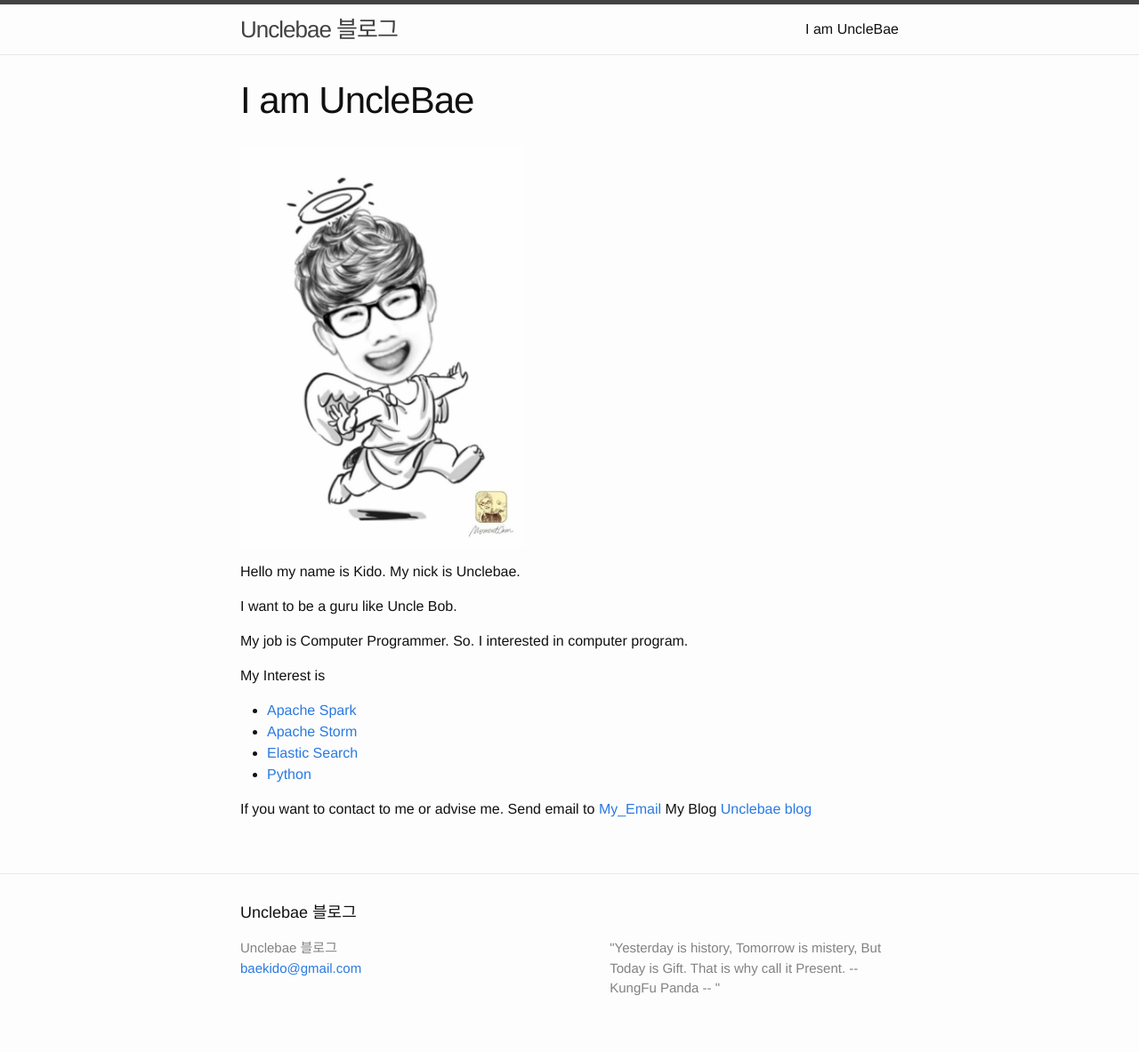
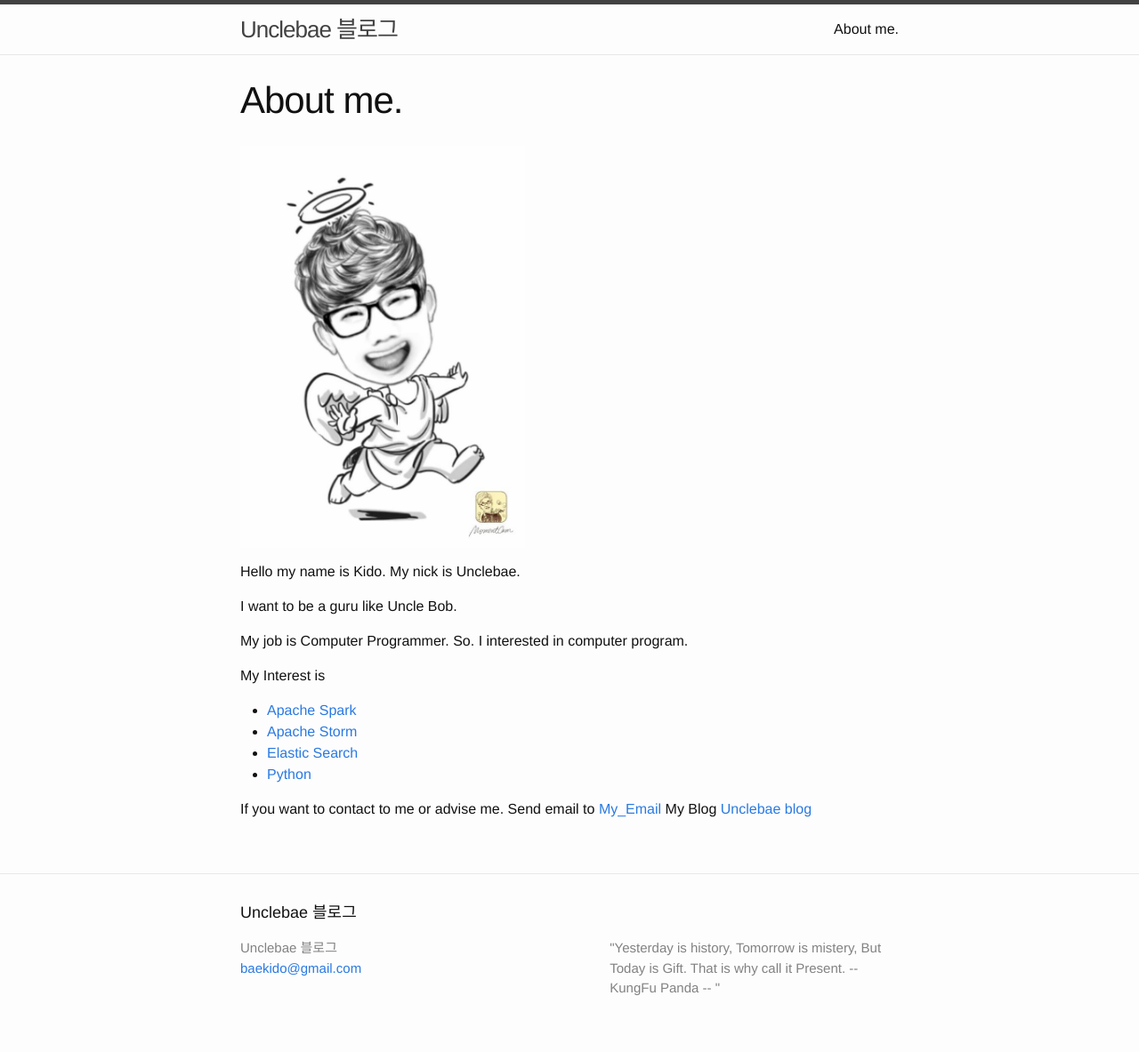
Before and after one commit to unclebae/blog, a Jekyll site: the page built from about.md, in a window 1280 px wide. Shown: the whole page at 89% size. Built offline with Jekyll 4.4.1, drawn with Linux system fonts in a browser that asks for light colours.

Commit message:
modify title for about me

```diff
--- a/about.md
+++ b/about.md
@@ -1,6 +1,6 @@
 ---
 layout: page
-title: I am UncleBae
+title: About me.
 permalink: /about/
 ---
 ![MyCaricature]({{site.url}}/images/KIDO.jpg)
```
Also changed, not shown: 8 other files.
